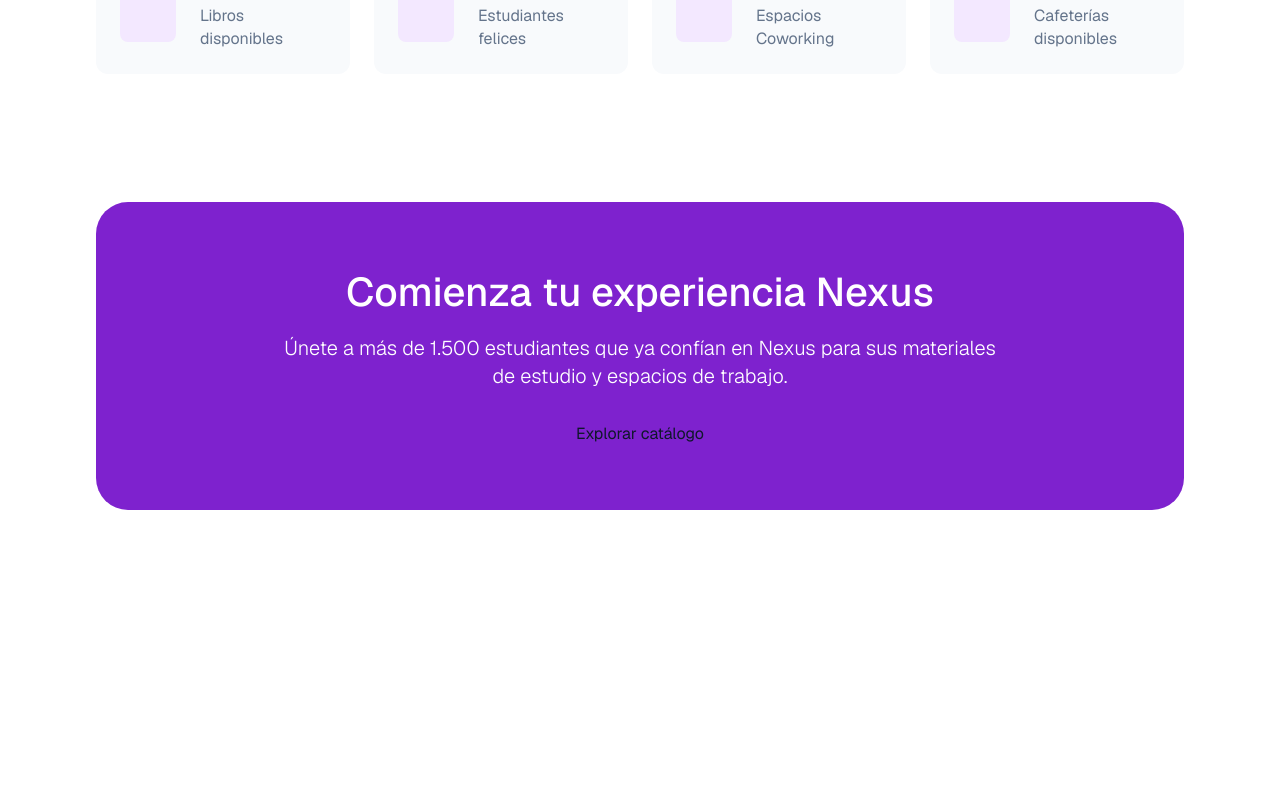
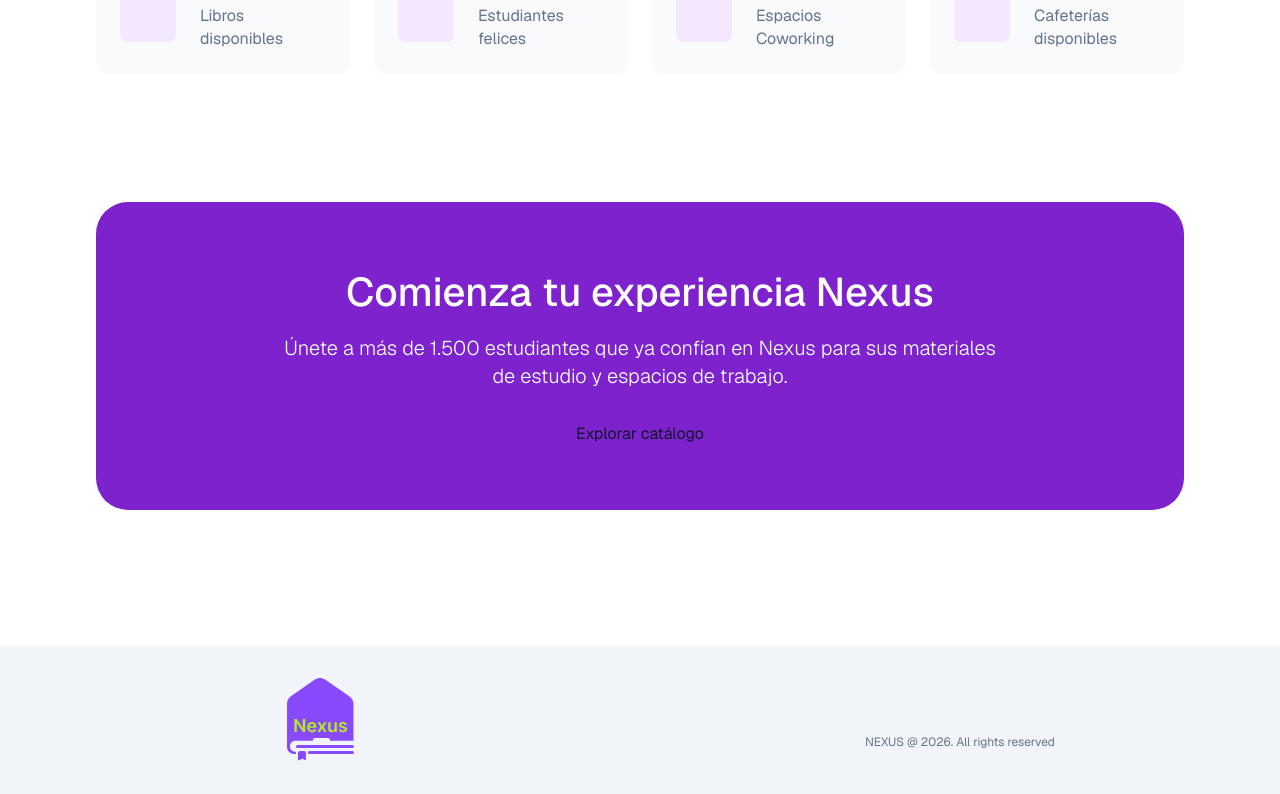
Before and after one commit to UNIR-Master-Frontend/frameworks_act1, a Next.js app: page /home in a window 1280 px wide. Shown: the part 1785-2579 px from the top of the page. Before the commit the page ends 2431 px from the top, so only its background shows below. Built offline with nearby package versions, Linux system fonts and the light colour scheme.

Commit message:
Agregar Footer

```diff
--- a/src/app/layout.js
+++ b/src/app/layout.js
@@ -1,6 +1,7 @@
 import { Geist, Geist_Mono } from "next/font/google";
 import "./globals.css";
 import { Providers } from "./providers";
+import { Footer } from "@/components/Footer/Footer";
 
 const geistSans = Geist({
   variable: "--font-geist-sans",
@@ -26,6 +27,7 @@
       <body className="min-h-screen">
         <Providers>
           <main className="page-container">{children}</main>
+          <Footer />
         </Providers>
       </body>
     </html>
--- /dev/null
+++ b/src/components/Footer/Footer.jsx
@@ -0,0 +1,22 @@
+import styles from "./Footer.module.css";
+
+export const Footer = () => {
+  return (
+
+    <footer className={styles.footer}>
+      <img src="/images/svg/logo_nexus.svg" alt="Logo Nexus" className={styles.logo} />
+
+
+      <div className={styles['media-container']}>
+
+        <i className="icon-facebook"></i>
+        <i className="icon-instagram"></i>
+        <i className="icon-linkedin"></i>
+        <i className="icon-twitter"></i>
+        <i className="icon-youtube"></i>
+      </div>
+
+      <small>NEXUS @ 2026. All rights reserved</small>
+    </footer>
+  );
+};
--- /dev/null
+++ b/src/components/Footer/Footer.module.css
@@ -0,0 +1,60 @@
+.footer {
+  width: 100%;
+  background-color: var(--surface-100);
+  padding: 1.5rem 1rem 3rem 1rem;
+  display: flex;
+  flex-direction: column;
+  gap: 1.5rem;
+  align-items: center;
+}
+
+.footer > .logo {
+  width: 6rem;
+}
+
+.footer > .media-container {
+  display: flex;
+  gap: 1.2rem;
+  justify-content: space-evenly;
+  margin-top: 1rem;
+}
+
+.footer i {
+  color: var(--surface-700);
+  font-size: 1.2rem;
+  cursor: pointer;
+  transition: color 0.2s;
+}
+
+.footer i:hover {
+  color: var(--primary-700);
+}
+
+.footer small {
+  text-align: center;
+  font-size: 0.75rem;
+  color: var(--surface-500);
+  letter-spacing: 0;
+}
+
+@media (width >= 600px) {
+  .footer {
+    display: grid;
+    grid-template-columns: 1fr 1fr;
+    justify-items: center;
+    row-gap: 0.25rem;
+    column-gap: 2rem;
+    padding: 2rem 1rem;
+  }
+
+  .footer > .logo {
+    grid-row: 1 / span 2;
+    grid-column: 1;
+    width: auto;
+  }
+
+  .footer > .media-container {
+    grid-row: 1;
+    grid-column: 2;
+  }
+}
```
